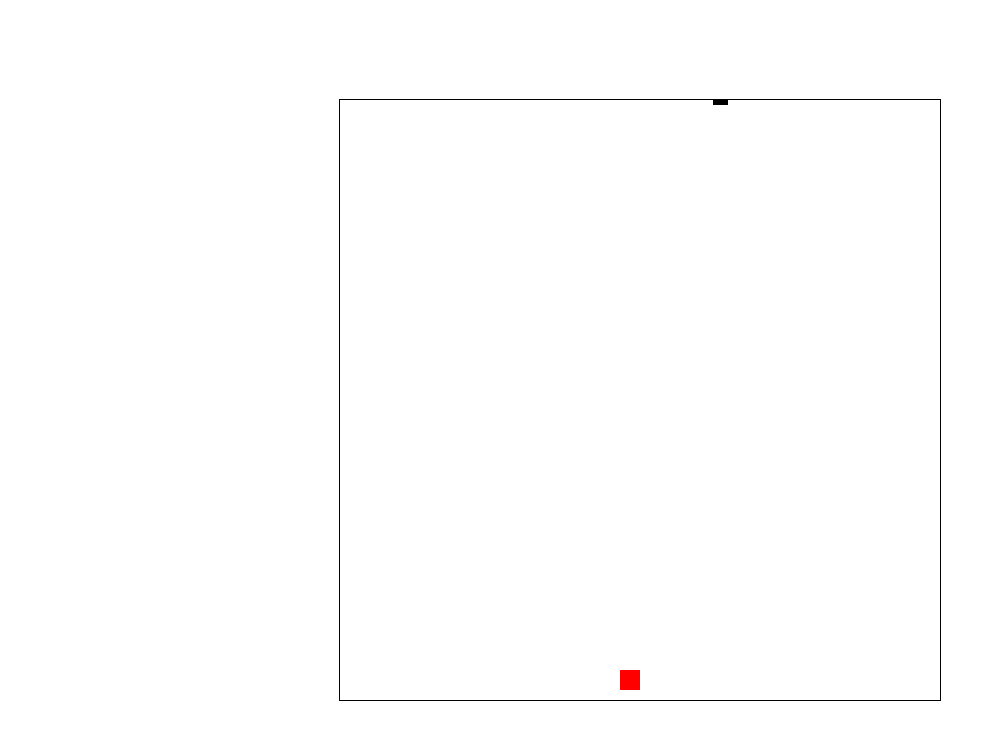
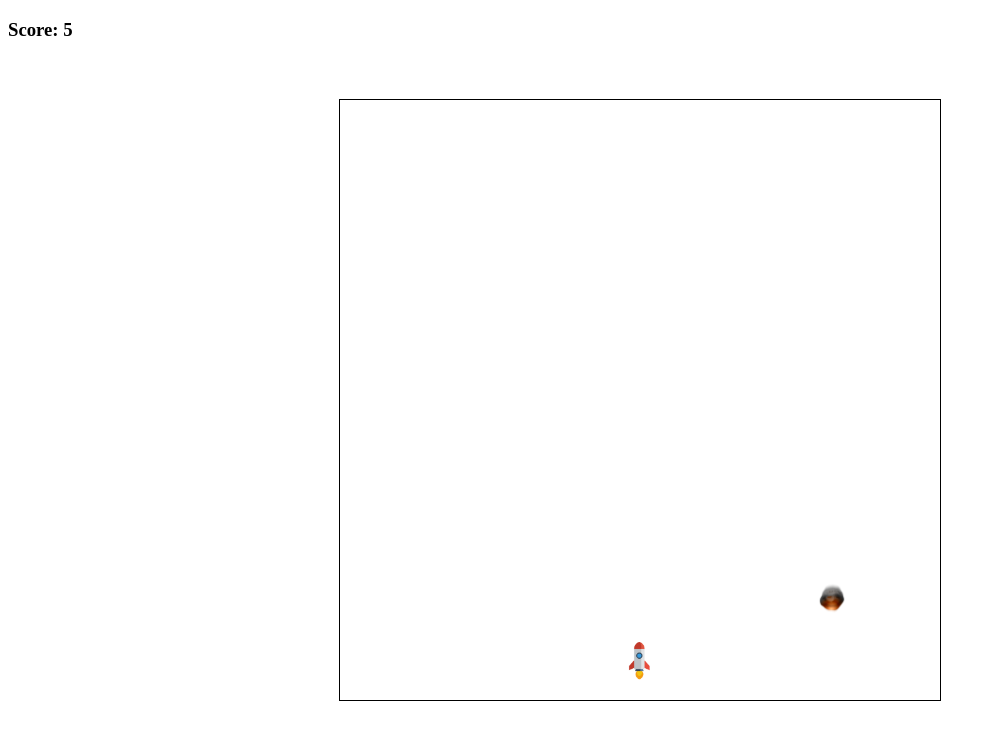
Before and after one commit to marcint339/space-ship-game, a plain HTML site: page index.html in a window 1280 px wide. Shown: the whole page, without its empty margins (0-995 px from the left). Drawn offline with nearby package versions, Linux system fonts and the light colour scheme.

Commit message:
Shoots, added images for meteorites and ship

```diff
--- a/index.html
+++ b/index.html
@@ -23,9 +23,14 @@
 </head>
 <body>
     <canvas id="playground"></canvas>
+    <div class="score">
+        <h3>Score: <span id="scoreCounter">0</span></h3>
+    </div>
 
     <script src="https://cdnjs.cloudflare.com/ajax/libs/lodash.js/4.16.2/lodash.min.js"></script>
+
     <script src="js/bullets.js"></script>
+    <script src="js/meteorites.js"></script>
     <script src="js/ship.js"></script>
     <script src="js/game.js"></script>
 </body>
--- a/js/bullets.js
+++ b/js/bullets.js
@@ -4,38 +4,34 @@
     function Bullets(ctx) {
         this.ctx = ctx;
         this.bullets = [];
-        this.bulletsToCreate = 1;
-        this.renderCounter = 0;
-        this.width = 15;
-        this.height = 15;
+        this.width = 3;
+        this.height = 12;
+    }
+
+    Bullets.prototype.removeBullet = function(bullet) {
+        _.remove(this.bullets, function(obj){
+            return obj.x == bullet.x && obj.y == bullet.y;
+        })
     }
 
     Bullets.prototype.getBullets = function() {
         return this.bullets;
     }
 
-    Bullets.prototype.addNewBullets = function() {
-        for (var i = 0; i < this.bulletsToCreate; i++) {
+    Bullets.prototype.addNewBullet = function(x) {
         this.bullets.push(
             {
-                    x: Math.floor(Math.random() * 580),
-                    y: Math.floor(Math.random() * -500),
+                x: x,
+                y: 520,
                 width: this.width,
                 height: this.height
             }
         )
     }
-        if(this.renderCounter == 4){
-            this.bulletsToCreate++;
-            this.renderCounter = 0;
-        } else {
-            this.renderCounter++;
-        }
-    }
 
     Bullets.prototype.drawBullets = function() {
         _.each(this.bullets, function(bullet) {
-            this.ctx.fillStyle = "#000";
+            this.ctx.fillStyle = "#FFA500";
             this.ctx.fillRect(bullet.x, bullet.y, bullet.width, bullet.height);
         }.bind(this));
     }
@@ -43,30 +39,15 @@
     Bullets.prototype.updatePositions = function() {
         this.removeInvisibleBullets();
         _.each(this.bullets, function(bullet) {
-            bullet.y += 20;
+            bullet.y -= 10;
         });
     }
 
     Bullets.prototype.removeInvisibleBullets = function() {
         _.remove(this.bullets, function(bullet){
-            return bullet.y > 600;
+            return bullet.y < 0;
         });
     }
-
-    // Bullets.prototype.render = function() {
-    //     var counter = 0;
-    //     this.addNewBullets();
-    //     setInterval(function() {
-    //         this.updatePositions();
-    //         if(counter == 40){
-    //             this.addNewBullets();
-    //             counter = 0;
-    //         } else {
-    //             counter++;
-    //         }
-    //         this.drawBullets();
-    //     }.bind(this), 60);
-    // }
 
     // Export to window
     window.app = window.app || {};
--- a/js/game.js
+++ b/js/game.js
@@ -5,14 +5,18 @@
 
     function Game() {
         this.ctx = this.initCanvasPlayground();
+        this.meteorites = new app.Meteorites(this.ctx);
+        this.ship = new app.Ship(this.ctx);
         this.bullets = new app.Bullets(this.ctx);
-        this.ship = new app.Ship(this.ctx);
+        this.endOfGame = false;
         this.startGame();
         this.initListeners();
+        this.scoreCounter = 0;
     }
 
     Game.prototype.initListeners = function() {
         window.addEventListener('keydown', function(event){
+            if(this.endOfGame) return false;
             switch (event.keyCode) {
                 case 37:
                     this.ship.moveToLeft();
@@ -20,11 +24,17 @@
                 case 39:
                     this.ship.moveToRight();
                     break;
-                case 32:
-                    //space
+                case 38:
+                    this.shoot();
                     break;
             }
         }.bind(this));
+    }
+
+    Game.prototype.shoot = function() {
+        var position = this.ship.getShipPosition();
+        this.bullets.addNewBullet(position + 18);
+        this.bullets.drawBullets();
     }
 
     Game.prototype.initCanvasPlayground = function() {
@@ -37,31 +47,63 @@
 
     Game.prototype.startGame = function() {
         var counter = 0;
-        this.bullets.addNewBullets();
-        setInterval(function() {
+        this.meteorites.addNewMeteorites();
+        var timer = setInterval(function() {
+            this.meteorites.updatePositions();
             this.bullets.updatePositions();
             if(counter == 40){
-                this.bullets.addNewBullets();
+                this.meteorites.addNewMeteorites();
                 counter = 0;
             } else {
                 counter++;
             }
             this.ctx.clearRect(0, 0, 600, 600);
+            this.meteorites.drawMeteorites();
             this.bullets.drawBullets();
             this.ship.render();
             this.isEndGame();
+            this.checkShoots();
+            if(this.endOfGame) clearInterval(timer);
         }.bind(this), 60);
+        this.calculateScore();
+    }
+
+    Game.prototype.checkShoots = function() {
+        var meteorites = this.meteorites.getMeteorites();
+        var bullets = this.bullets.getBullets();
+        _.forEach(bullets, function(bullet){
+            var meteorite = _.find(meteorites, function(meteorite){
+                return bullet.x > meteorite.x && bullet.x < (meteorite.x + meteorite.width) && bullet.y > meteorite.y && bullet.y < (meteorite.y + 30);
+            });
+            if(meteorite){
+                this.scoreCounter += 5;
+                this.bullets.removeBullet(bullet);
+                this.meteorites.removeMeteorite(meteorite);
+                this.meteorites.drawMeteorites();
+                this.bullets.drawBullets();
+                return false; // exit forEach
+            }
+        }.bind(this))
+    }
+
+    Game.prototype.calculateScore = function() {
+        var scoreCounterWrapper = document.getElementById('scoreCounter');
+        var timer = setInterval(function() {
+            if(this.endOfGame) clearInterval(timer);
+            this.scoreCounter++;
+            scoreCounterWrapper.innerHTML = this.scoreCounter;
+        }.bind(this), 1000);
     }
 
     Game.prototype.stopPlaying = function() {
-        console.log("end Game");
+        this.endOfGame = true;
     }
 
     Game.prototype.isEndGame = function() {
         var shipPosition = this.ship.getShipPosition();
-        var bullets = this.bullets.getBullets();
-        _.forEach(bullets, function(bullet){
-            if(bullet.y > 550 && bullet.x > (shipPosition - 20) && bullet.x < (shipPosition + 40)){
+        var meteorites = this.meteorites.getMeteorites();
+        _.forEach(meteorites, function(meteorit){
+            if(meteorit.y > 550 && meteorit.x > (shipPosition - 20) && meteorit.x < (shipPosition + 40)){
                 this.stopPlaying();
             }
         }.bind(this))
--- /dev/null
+++ b/js/meteorites.js
@@ -0,0 +1,85 @@
+(function(window) {
+    'use strict';
+
+    var asteroidImage = new Image();
+    asteroidImage.src = 'img/asteroid.png';
+
+    function Meteorites(ctx) {
+        this.ctx = ctx;
+        this.meteorites = [];
+        this.meteoritesToCreate = 1;
+        this.renderCounter = 0;
+        this.width = 30;
+        this.height = 30;
+    }
+
+    Meteorites.prototype.removeMeteorite = function(meteorite) {
+        _.remove(this.meteorites, function(obj){
+            return obj.x == meteorite.x && obj.y == meteorite.y;
+        })
+    }
+
+    Meteorites.prototype.getMeteorites = function() {
+        return this.meteorites;
+    }
+
+    Meteorites.prototype.addNewMeteorites = function() {
+        for (var i = 0; i < this.meteoritesToCreate; i++) {
+            this.meteorites.push(
+                {
+                    x: Math.floor(Math.random() * 580),
+                    y: Math.floor(Math.random() * -500),
+                    width: this.width,
+                    height: this.height
+                }
+            )
+        }
+        if(this.renderCounter == 4){
+            this.meteoritesToCreate++;
+            this.renderCounter = 0;
+        } else {
+            this.renderCounter++;
+        }
+    }
+
+    Meteorites.prototype.drawMeteorites = function() {
+        _.each(this.meteorites, function(meteorite) {
+            this.ctx.fillStyle = "#000";
+            this.ctx.drawImage(asteroidImage, meteorite.x, meteorite.y, meteorite.width, meteorite.height);
+            //this.ctx.fillRect(meteorite.x, meteorite.y, meteorite.width, meteorite.height);
+        }.bind(this));
+    }
+
+    Meteorites.prototype.updatePositions = function() {
+        this.removeInvisibleMeteorites();
+        _.each(this.meteorites, function(meteorite) {
+            meteorite.y += 20;
+        });
+    }
+
+    Meteorites.prototype.removeInvisibleMeteorites = function() {
+        _.remove(this.meteorites, function(meteorite){
+            return meteorite.y > 600;
+        });
+    }
+
+    // Bullets.prototype.render = function() {
+    //     var counter = 0;
+    //     this.addNewBullets();
+    //     setInterval(function() {
+    //         this.updatePositions();
+    //         if(counter == 40){
+    //             this.addNewBullets();
+    //             counter = 0;
+    //         } else {
+    //             counter++;
+    //         }
+    //         this.drawBullets();
+    //     }.bind(this), 60);
+    // }
+
+    // Export to window
+    window.app = window.app || {};
+    window.app.Meteorites = Meteorites;
+
+}(window));
--- a/js/ship.js
+++ b/js/ship.js
@@ -1,5 +1,8 @@
 (function(window) {
     'use strict';
+
+    var shipImage = new Image();
+    shipImage.src = 'img/rocket.png';
 
     function Ship(ctx) {
         this.ctx = ctx;
@@ -27,7 +30,8 @@
 
     Ship.prototype.render = function(){
         this.ctx.fillStyle = "#FF0000";
-        this.ctx.fillRect(this.position, 570, 20, 20);
+        this.ctx.drawImage(shipImage, this.position, 540, 40, 40);
+        //this.ctx.fillRect(this.position, 570, 20, 20);
     }
 
     // Export to window
```
Also changed, not shown: img/asteroid.png (added), img/rocket.png (added). Lines whose indentation alone changed are shown as unchanged.
